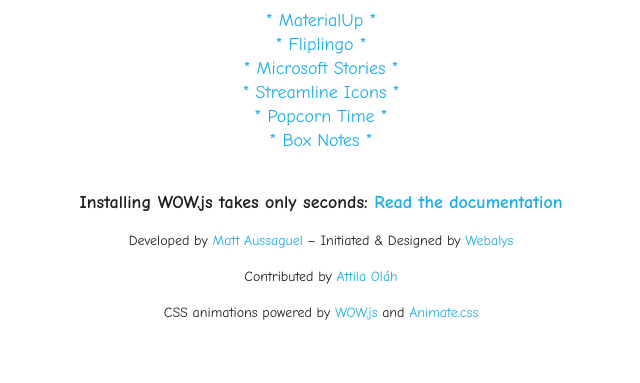
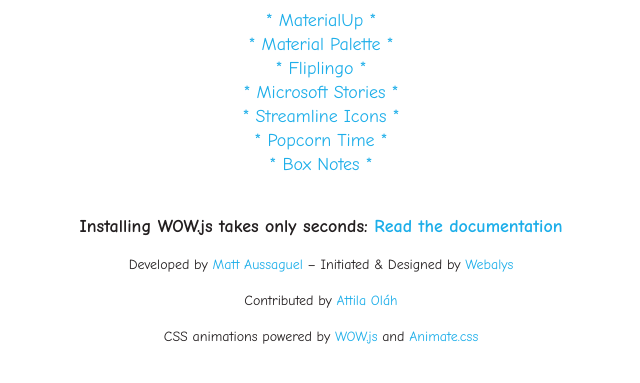
Before and after one commit to matthieua/WOW, a website: page index.html in a window 1280 px wide. Shown: the part 3080-3463 px from the top of the page, without its empty margins (339-979 px from the left). Drawn offline with Linux system fonts and the light colour scheme.

Commit message:
Add Material Palette to the list of designs

```diff
--- a/index.html
+++ b/index.html
@@ -140,6 +140,8 @@
                 <p>
                   <a target="_blank" href="http://www.materialup.com" title="MaterialUp - Material Design Gallery">* MaterialUp *</a>
                   <br>
+                  <a target="_blank" href="http://www.materialpalette.com" title="Material Palette - The Material Design Generator">* Material Palette *</a>
+                  <br>
                   <a target="_blank" href="https://www.fliplingo.com/" title="Fliplingo - Automated translation on Twitter">* Fliplingo *</a>
                   <br>
                   <a href="http://www.microsoft.com/en-us/news/stories/garage/" title="Microsoft Stories" target="_blank">* Microsoft
```
